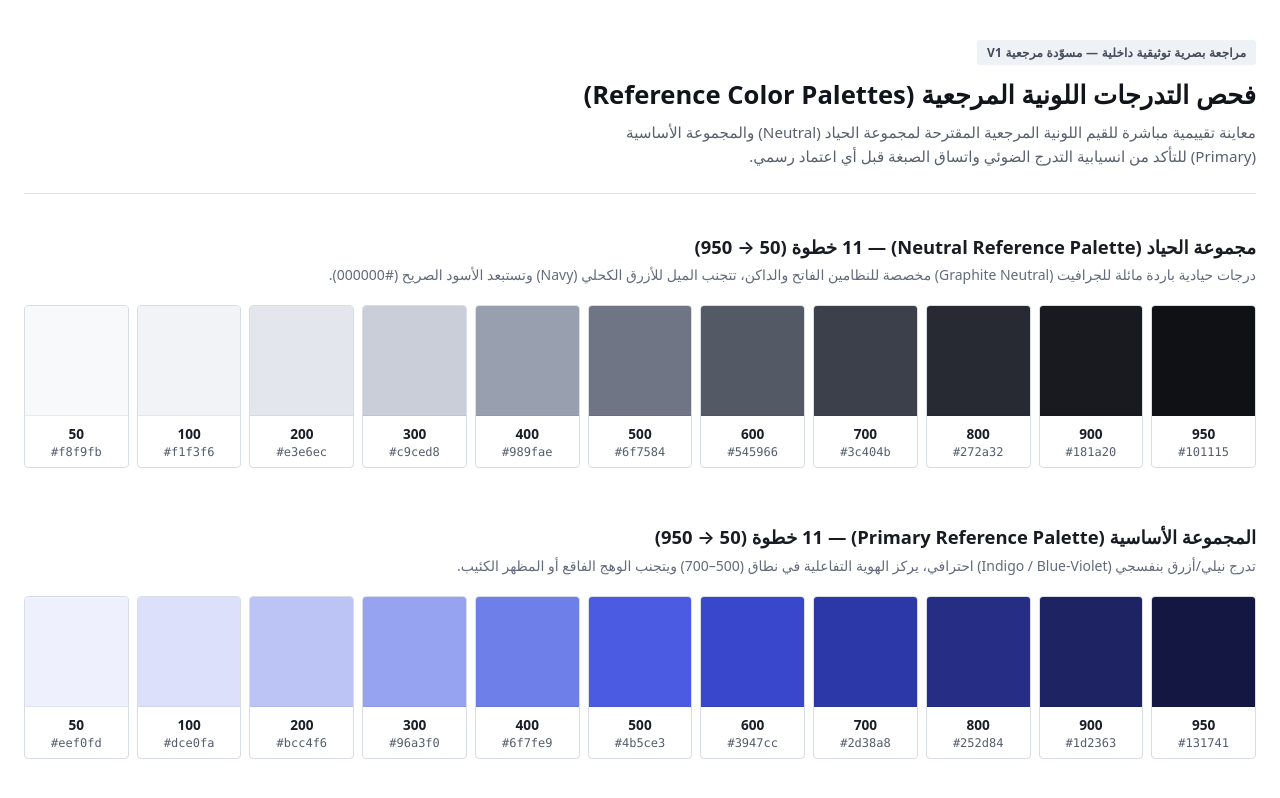
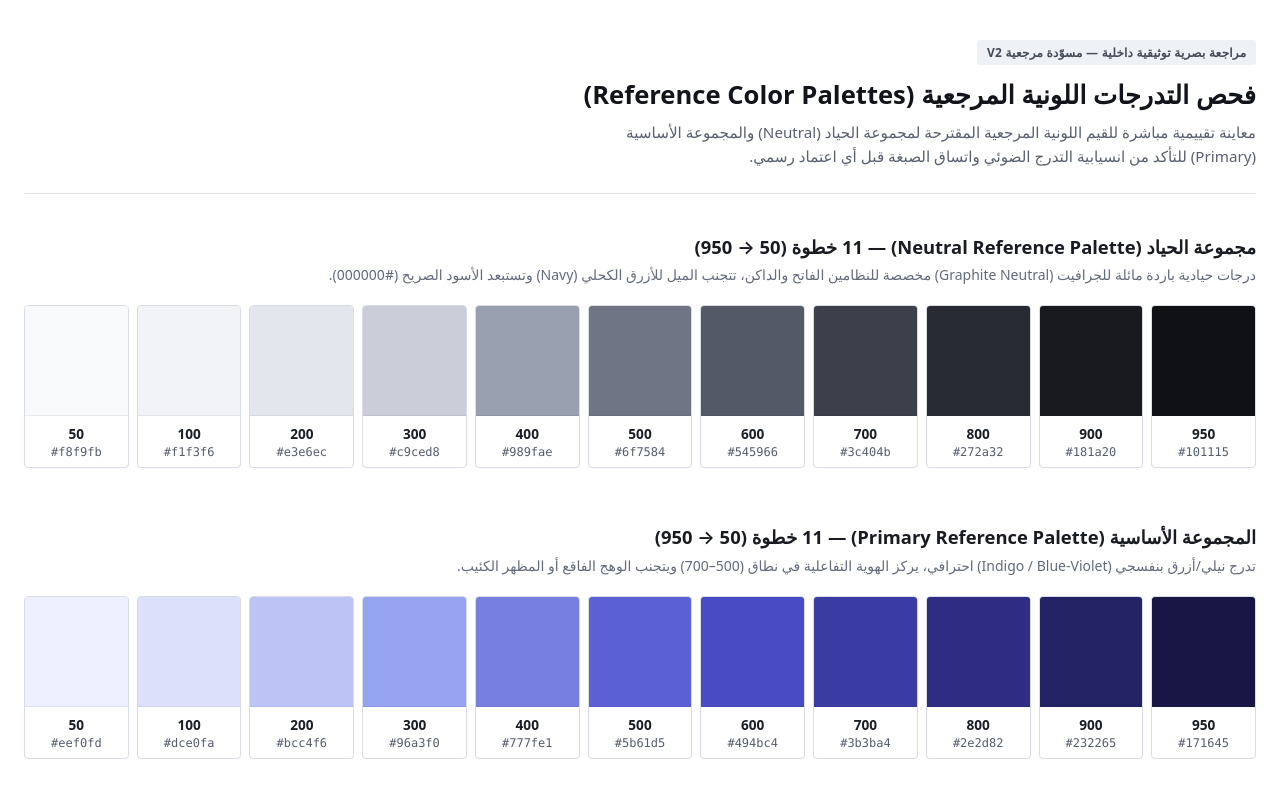
Before and after one commit to abdel-moumen-abdel-raouf/honesty-erp-design-lab, an Angular app: page /foundation/colors in a window 1280 px wide. Shown: the top 798 px of the page. Built offline with nearby package versions, Linux system fonts and the light colour scheme.

Commit message:
style(foundation): update primary color scale to V2
Refine the primary color palette values to improve visual consistency and tone for the ERP design system. Update internal documentation and visual review labels to reflect the V2 candidate.

```diff
--- a/src/app/foundation/colors/colors.html
+++ b/src/app/foundation/colors/colors.html
@@ -1,6 +1,6 @@
 <main id="color-specimen-root" class="specimen-container">
   <header id="specimen-header" class="specimen-header">
-    <span id="specimen-badge" class="specimen-badge">مراجعة بصرية توثيقية داخلية — مسوّدة مرجعية V1</span>
+    <span id="specimen-badge" class="specimen-badge">مراجعة بصرية توثيقية داخلية — مسوّدة مرجعية V2</span>
     <h1 id="specimen-title">فحص التدرجات اللونية المرجعية (Reference Color Palettes)</h1>
     <p id="specimen-subtitle">
       معاينة تقييمية مباشرة للقيم اللونية المرجعية المقترحة لمجموعة الحياد (Neutral) والمجموعة الأساسية (Primary) للتأكد من انسيابية التدرج الضوئي واتساق الصبغة قبل أي اعتماد رسمي.
--- a/src/app/foundation/colors/colors.scss
+++ b/src/app/foundation/colors/colors.scss
@@ -3,7 +3,7 @@
 // =============================================================================
 // Note:
 // This file contains temporary, docs-only layout styling specifically for visually
-// evaluating Reference Token Candidate V1 ramps. It is NOT a production component
+// evaluating Reference Token Candidate V2 ramps. It is NOT a production component
 // and its layout styles do NOT represent Honesty Foundation design decisions.
 //
 // Single source of truth:
--- a/src/styles/foundation/reference/colors/_primary.scss
+++ b/src/styles/foundation/reference/colors/_primary.scss
@@ -1,5 +1,5 @@
 // =============================================================================
-// Reference Tokens: Primary Color Scale (Candidate V1)
+// Reference Tokens: Primary Color Scale (Candidate V2)
 // =============================================================================
 // Direction:
 // Authoritative indigo / blue-violet designed for professional ERP workflows.
@@ -7,14 +7,14 @@
 // Does not emit CSS custom properties.
 // =============================================================================
 
-$honesty-ref-color-primary-50: #eef0fd;
+$honesty-ref-color-primary-50:  #eef0fd;
 $honesty-ref-color-primary-100: #dce0fa;
 $honesty-ref-color-primary-200: #bcc4f6;
 $honesty-ref-color-primary-300: #96a3f0;
-$honesty-ref-color-primary-400: #6f7fe9;
-$honesty-ref-color-primary-500: #4b5ce3;
-$honesty-ref-color-primary-600: #3947cc;
-$honesty-ref-color-primary-700: #2d38a8;
-$honesty-ref-color-primary-800: #252d84;
-$honesty-ref-color-primary-900: #1d2363;
-$honesty-ref-color-primary-950: #131741;
+$honesty-ref-color-primary-400: #777fe1;
+$honesty-ref-color-primary-500: #5b61d5;
+$honesty-ref-color-primary-600: #494bc4;
+$honesty-ref-color-primary-700: #3b3ba4;
+$honesty-ref-color-primary-800: #2e2d82;
+$honesty-ref-color-primary-900: #232265;
+$honesty-ref-color-primary-950: #171645;
```
